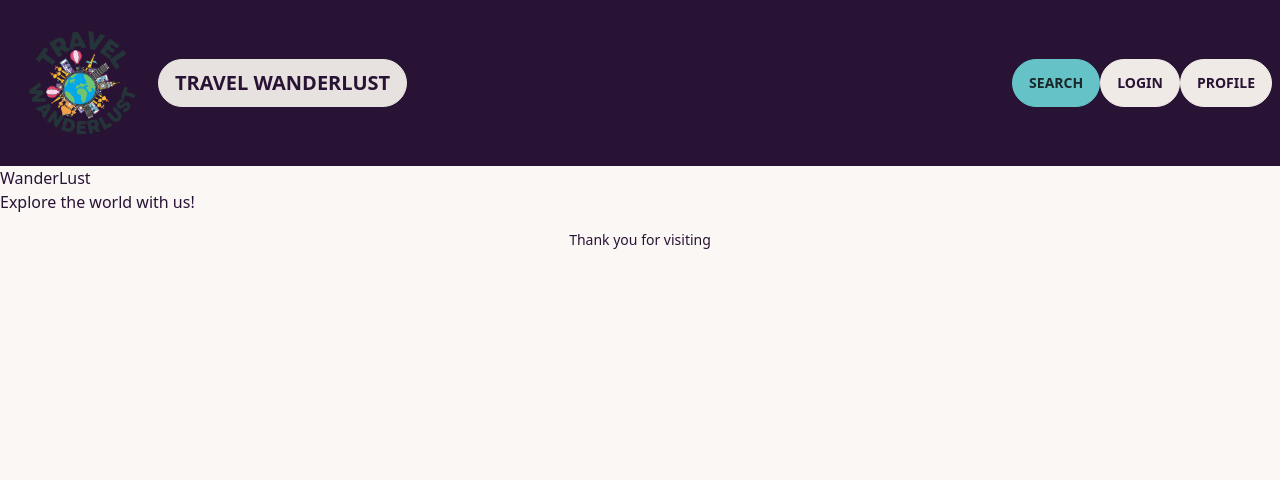
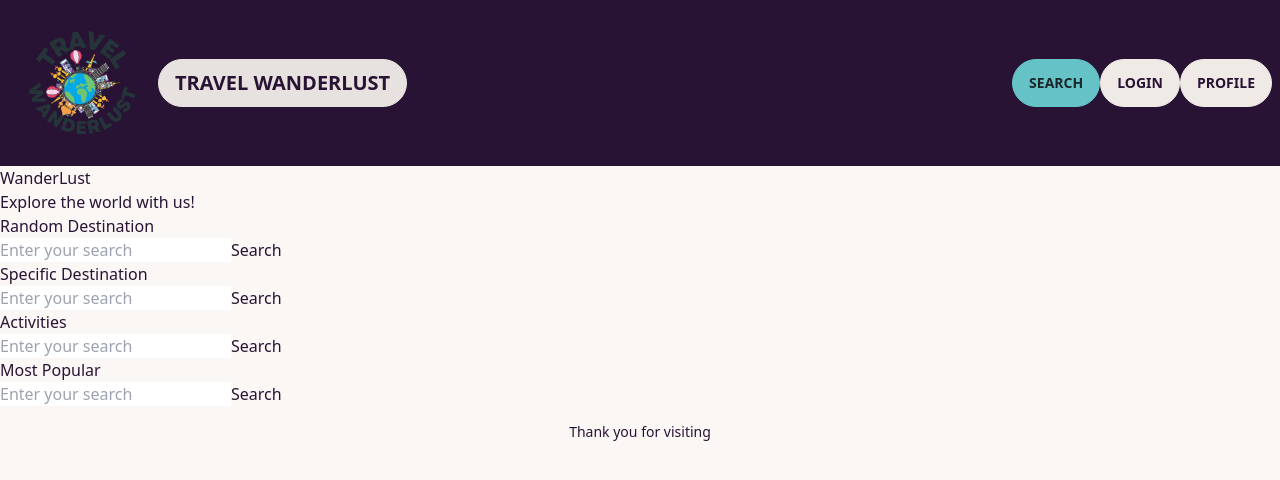
Before and after one commit to Breeannr180/wanderlust, a React (Create React App) app in the folder client/: page / in a window 1280 px wide. Shown: the top 480 px of the page. Built offline with nearby package versions, Linux system fonts and the light colour scheme; the HTML template or start-up script is replaced by a standard one.

Commit message:
added search boxes that need styling to home page.

```diff
--- a/client/src/components/pages/Home.js
+++ b/client/src/components/pages/Home.js
@@ -7,6 +7,32 @@ const Home = () => {
         <h1>WanderLust</h1>
         <h2>Explore the world with us!</h2>
       </div>
+      <div className='search-boxes-container'>
+          <div className='search-box'>
+          {/* Random Destination Search Box */}
+          <h3>Random Destination</h3>
+          <input type='text' placeholder='Enter your search' />
+          <button>Search</button>
+        </div>
+        <div className='search-box'>
+          {/* Specific Destination Search Box */}
+          <h3>Specific Destination</h3>
+          <input type='text' placeholder='Enter your search' />
+          <button>Search</button>
+        </div>
+        <div className='search-box'>
+          {/* Activities Search Box */}
+          <h3>Activities</h3>
+          <input type='text' placeholder='Enter your search' />
+          <button>Search</button>
+        </div>
+        <div className='search-box'>
+          {/* Most Popular Search Box */}
+          <h3>Most Popular</h3>
+          <input type='text' placeholder='Enter your search' />
+          <button>Search</button>
+        </div>
+      </div>
     </div>
   );
 };
```
